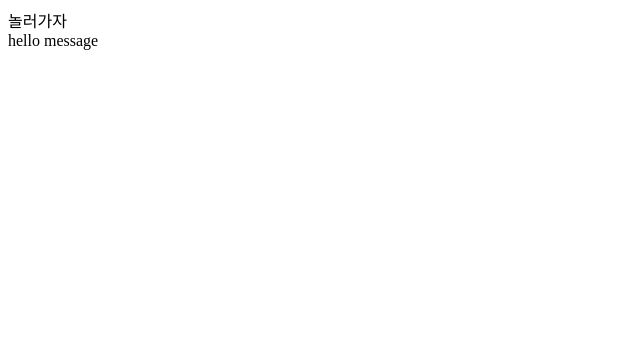
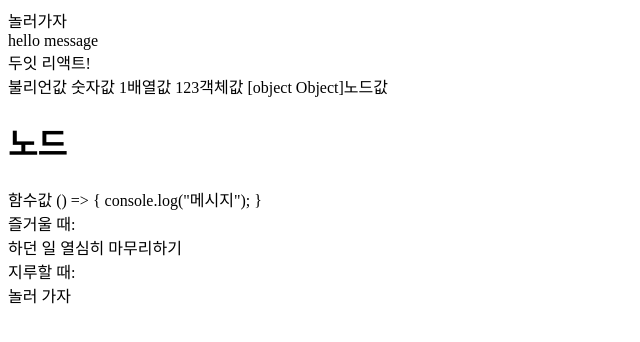
Before and after one commit to zinirun/learning-react, a React (Create React App) app: page / in a window 1280 px wide. Shown: the top 342 px of the page, without its empty margins (0-640 px from the left). Built offline with nearby package versions, Linux system fonts and the light colour scheme.

Commit message:
03-Component

```diff
--- /dev/null
+++ b/src/03/BooleanComponent.jsx
@@ -0,0 +1,13 @@
+import React, { Component } from 'react';
+
+// 실무에서 자주 사용되는 표현!
+// boolean형은 props 이름만 전달 시 true
+// props 전달 안하면 false로 인식
+class BooleanComponent extends Component {
+  render() {
+    const msg = this.props.bored ? '놀러 가자' : '하던 일 열심히 마무리하기';
+    return <div className="msg-container">{msg}</div>;
+  }
+}
+
+export default BooleanComponent;
--- /dev/null
+++ b/src/03/ChildComponent.jsx
@@ -0,0 +1,28 @@
+import React, { Component } from 'react';
+import PropTypes from 'prop-types';
+
+class ChildComponent extends Component {
+  render() {
+    const { boolValue, numValue, arrayValue, objValue, nodeValue, funcValue } = this.props;
+    return (
+      <div>
+        <span>불리언값 {boolValue}</span>
+        <span>숫자값 {numValue}</span>
+        <span>배열값 {arrayValue}</span>
+        <span>객체값 {String(objValue)}</span>
+        <span>노드값 {nodeValue}</span>
+        <span>함수값 {String(funcValue)}</span>
+      </div>
+    );
+  }
+}
+
+ChildComponent.propTypes = {
+  boolValue: PropTypes.bool,
+  numValue: PropTypes.number,
+  arrayValue: PropTypes.arrayOf(PropTypes.number),
+  nodeValue: PropTypes.node,
+  funcValue: PropTypes.func,
+};
+
+export default ChildComponent;
--- a/src/03/MyComponent.jsx
+++ b/src/03/MyComponent.jsx
@@ -1,4 +1,4 @@
-import React, { Component } from 'react';
+import React from 'react';
 
 class MyComponent extends React.Component {
   render() {
--- /dev/null
+++ b/src/03/PropsComponent.jsx
@@ -0,0 +1,14 @@
+import React, { Component } from 'react';
+import PropTypes from 'prop-types';
+
+class PropsComponent extends Component {
+  render() {
+    return <div className="message-container">{this.props.name}</div>;
+  }
+}
+
+PropsComponent.propTypes = {
+  name: PropTypes.string,
+};
+
+export default PropsComponent;
--- a/src/App.js
+++ b/src/App.js
@@ -1,6 +1,9 @@
 import React from 'react';
 import TodaysPlan from './03/TodaysPlan';
 import MyComponent from './03/MyComponent';
+import PropsComponent from './03/PropsComponent';
+import ChildComponent from './03/ChildComponent';
+import BooleanComponent from './03/BooleanComponent';
 
 class App extends React.Component {
   render() {
@@ -8,6 +11,23 @@ class App extends React.Component {
       <div className="body">
         <TodaysPlan />
         <MyComponent name="hello message" />
+        <PropsComponent name="두잇 리액트!" />
+        <ChildComponent
+          boolValue={true}
+          numValue={1}
+          arrayValue={[1, 2, 3]}
+          objValue={{ name: '제목', age: 30 }}
+          nodeValue={<h1>노드</h1>}
+          funcValue={() => {
+            console.log('메시지');
+          }}
+        />
+        <div>
+          즐거울 때: <BooleanComponent />
+        </div>
+        <div>
+          지루할 때: <BooleanComponent bored />
+        </div>
       </div>
     );
   }
```
Also changed, not shown: src/03/ChildComponent2.jsx (added, +24 -0 lines), src/03/DefaultPropsComponent.jsx (added, +33 -0 lines).
